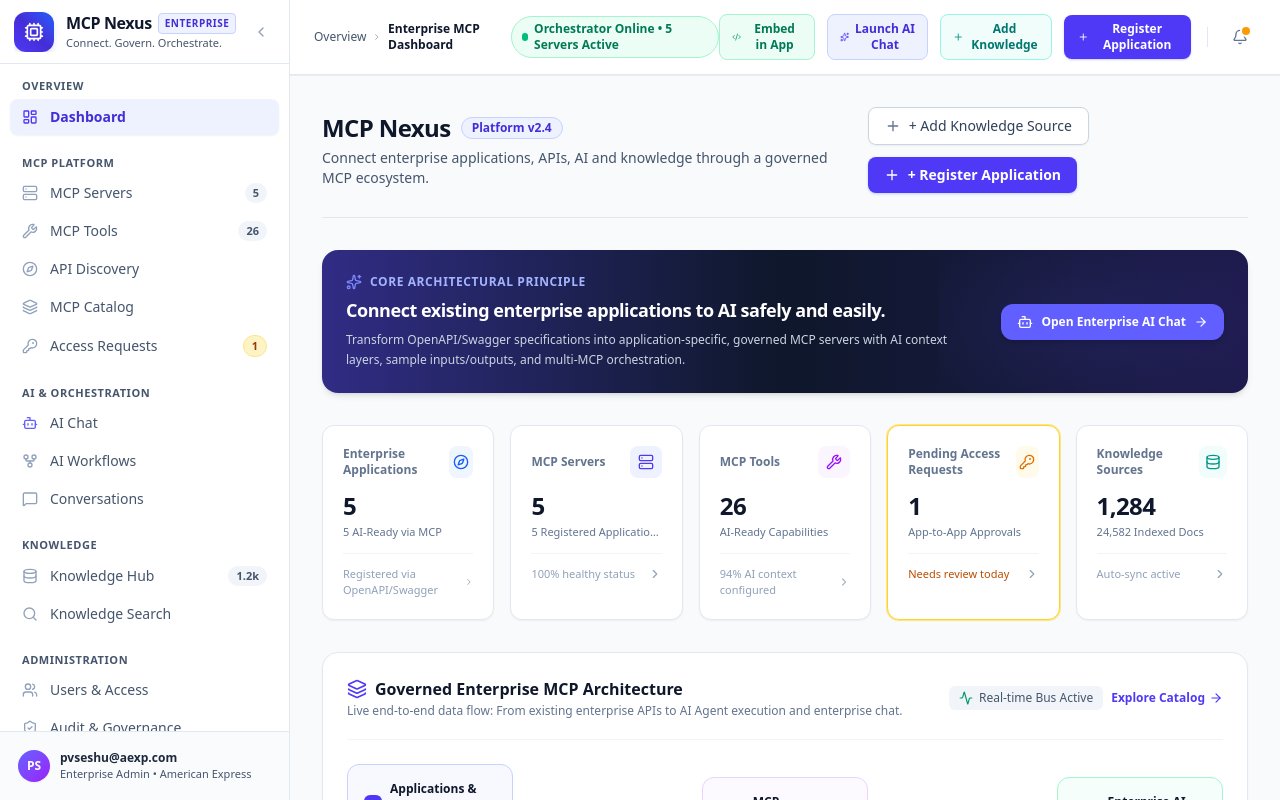
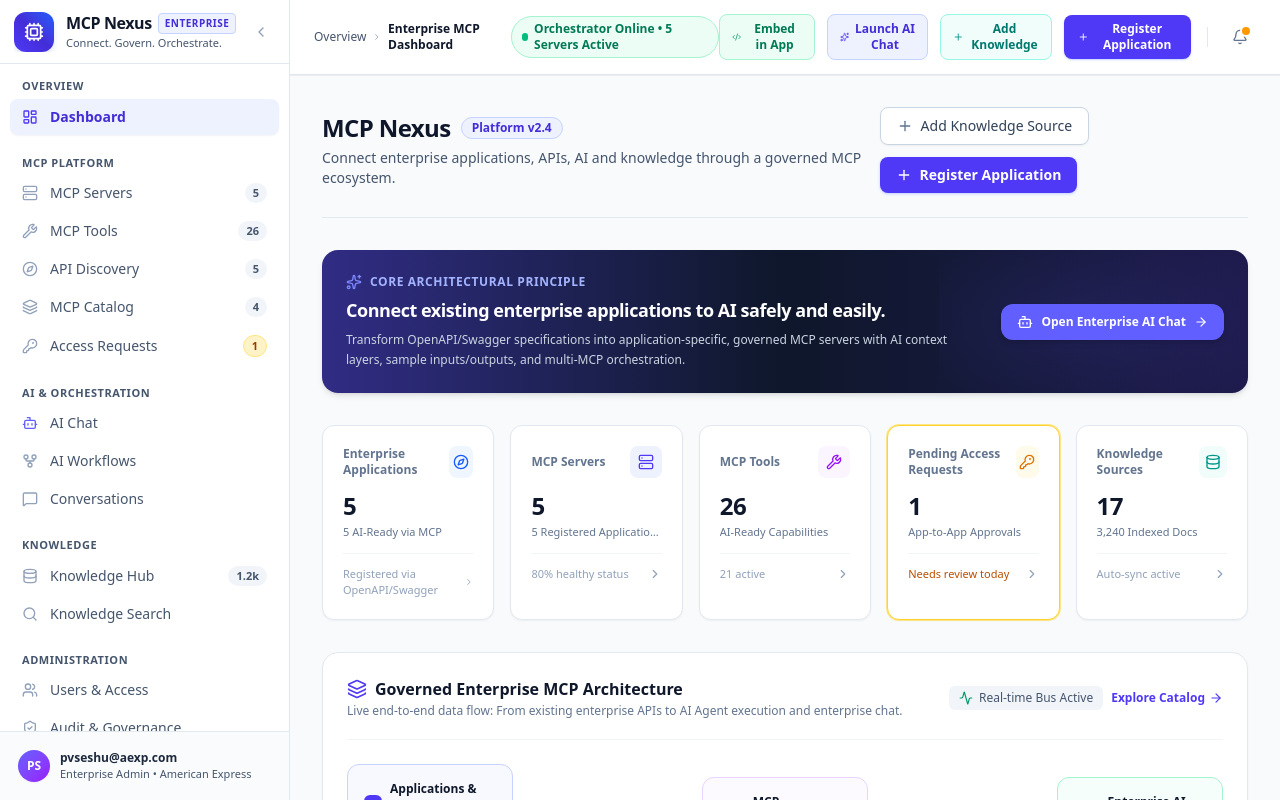
Before and after one commit to pvseshu/MCPNexus_UI, a React (Vite) app: page / in a window 1280 px wide. Built offline with nearby package versions, Linux system fonts and the light colour scheme; no server answers.

Commit message:
Dashboard page api implemented and navigator counts also updated.

```diff
--- a/src/App.tsx
+++ b/src/App.tsx
@@ -3,6 +3,7 @@
 import { loadAppData } from './data/dataProvider';
 import { isDemoMode } from './utils/demoMode';
 import { fetchNavigationCounts, NavigationCounts } from './api/navigation';
+import { fetchDashboardSummary, DashboardSummary } from './api/dashboard';
 import { fetchMcpServerDetail, setCatalogVisibility, updateMcpServer, McpServerPatch } from './api/mcpServers';
 import {
   NavSection,
@@ -95,6 +96,16 @@
       .catch((err) => console.warn('Could not load navigation counts; using local counts.', err));
   };
   useEffect(refreshNavCounts, []);
+
+  // Dashboard numbers from GET /api/dashboard. Never called on /demo. The backend may return
+  // only some blocks (or fail), and the Dashboard falls back to local data for whatever is missing.
+  const [dashboardSummary, setDashboardSummary] = useState<DashboardSummary>({});
+  useEffect(() => {
+    if (isDemoMode()) return;
+    fetchDashboardSummary()
+      .then(setDashboardSummary)
+      .catch((err) => console.warn('Could not load dashboard summary; using local data.', err));
+  }, []);
 
   // Modal & Detail States
   const [selectedAppForDetail, setSelectedAppForDetail] = useState<Application | null>(null);
@@ -254,6 +265,7 @@
     if (!isDemoMode()) {
       try {
         published = (await setCatalogVisibility(serverId, wanted)).isPublishedToCatalog;
+        refreshNavCounts();
       } catch (err) {
         showGlobalToast(
           'Catalog Update Failed',
@@ -423,6 +435,8 @@
         pendingRequestsCount={pendingRequestsCount}
         mcpServersCount={navCounts.mcpServers ?? mcpServers.length}
         mcpToolsCount={navCounts.mcpTools ?? mcpTools.length}
+        apiDiscoveryCount={navCounts.apiDiscovery ?? applications.length}
+        mcpCatalogCount={navCounts.mcpCatalog ?? mcpServers.filter((s) => s.isPublishedToCatalog).length}
       />
 
       {/* Main Content Area */}
@@ -455,7 +469,11 @@
               mcpTools={mcpTools}
               accessRequests={accessRequests}
               recentAuditEvents={auditEvents}
-              pendingRequestsCount={pendingRequestsCount}
+              knowledgeSources={knowledgeSources}
+              summary={dashboardSummary}
+              pendingRequestsCount={
+                dashboardSummary.pendingAccessRequests ?? navCounts.pendingAccessRequests ?? pendingRequestsCount
+              }
               onNavigate={(sec) => setCurrentSection(sec)}
               onOpenRegisterWizard={() => setShowRegisterWizard(true)}
               onRegisterAppClick={() => setShowRegisterWizard(true)}
--- /dev/null
+++ b/src/api/dashboard.ts
@@ -0,0 +1,53 @@
+import { AuditEvent } from '../types';
+import { apiUrl } from '../utils/apiConfig';
+
+// Matches API.md — "10. Get Dashboard Summary"
+// Every block and every field is optional: the backend may not have knowledge or
+// audit data yet, so anything missing is left undefined and the Dashboard falls
+// back to what it can count locally.
+export interface DashboardSummary {
+  applications?: { total?: number; aiReady?: number };
+  mcpServers?: { total?: number; healthy?: number; degraded?: number; offline?: number };
+  mcpTools?: { total?: number; active?: number };
+  pendingAccessRequests?: number;
+  knowledge?: { sources?: number; indexedDocuments?: number };
+  recentActivity?: AuditEvent[];
+}
+
+const isObject = (v: unknown): v is Record<string, unknown> => typeof v === 'object' && v !== null;
+
+// Keeps only the numeric fields of a block; returns undefined when nothing usable is left.
+function numericBlock<T extends Record<string, number | undefined>>(value: unknown, keys: (keyof T)[]): T | undefined {
+  if (!isObject(value)) return undefined;
+  const block: Record<string, number> = {};
+  for (const key of keys) {
+    const n = value[key as string];
+    if (typeof n === 'number') block[key as string] = n;
+  }
+  return Object.keys(block).length > 0 ? (block as T) : undefined;
+}
+
+export async function fetchDashboardSummary(): Promise<DashboardSummary> {
+  const res = await fetch(apiUrl('/api/dashboard'));
+  if (!res.ok) {
+    throw new Error(`Dashboard summary failed (${res.status} ${res.statusText})`);
+  }
+
+  const body = await res.json();
+  const summary: DashboardSummary = {
+    applications: numericBlock(body?.applications, ['total', 'aiReady']),
+    mcpServers: numericBlock(body?.mcpServers, ['total', 'healthy', 'degraded', 'offline']),
+    mcpTools: numericBlock(body?.mcpTools, ['total', 'active']),
+    knowledge: numericBlock(body?.knowledge, ['sources', 'indexedDocuments']),
+  };
+  if (typeof body?.pendingAccessRequests === 'number') summary.pendingAccessRequests = body.pendingAccessRequests;
+  if (Array.isArray(body?.recentActivity)) {
+    summary.recentActivity = body.recentActivity.map((e: AuditEvent) => ({
+      ...e,
+      targetResource: e.targetResource ?? '',
+      actor: e.actor ?? '',
+      details: e.details ?? '',
+    }));
+  }
+  return summary;
+}
--- a/src/components/Dashboard.tsx
+++ b/src/components/Dashboard.tsx
@@ -22,9 +22,19 @@
   FileCode,
   Lock,
 } from 'lucide-react';
-import { NavSection, AuditEvent, EnterpriseApplication, McpServer, McpTool, AccessRequest } from '../types';
+import { NavSection, AuditEvent, EnterpriseApplication, McpServer, McpTool, AccessRequest, KnowledgeSource } from '../types';
+import { DashboardSummary } from '../api/dashboard';
+
+const EMPTY_SUMMARY: DashboardSummary = {};
+
+// "2026-09-19T14:05:00Z" -> local date/time; anything that is not an ISO timestamp is shown as is.
+const formatTimestamp = (ts: string) =>
+  /^\d{4}-\d{2}-\d{2}T/.test(ts) && !Number.isNaN(Date.parse(ts)) ? new Date(ts).toLocaleString() : ts;
 
 interface DashboardProps {
+  knowledgeSources?: KnowledgeSource[];
+  // From GET /api/dashboard. Any missing block falls back to counting the local lists.
+  summary?: DashboardSummary;
   applications?: EnterpriseApplication[];
   mcpServers?: McpServer[];
   mcpTools?: McpTool[];
@@ -52,6 +62,8 @@
   onOpenTransformation,
   pendingRequestsCount,
   recentAuditEvents = [],
+  knowledgeSources = [],
+  summary = EMPTY_SUMMARY,
 }) => {
   const [selectedDiagramNode, setSelectedDiagramNode] = useState<string | null>(null);
 
@@ -86,13 +98,25 @@
     }
   };
 
-  const aiReadyAppsCount = applications.filter((a) => a.isAiReady).length;
+  // Server numbers win; whatever the API did not return is counted from the local lists.
+  const appsTotal = summary.applications?.total ?? applications.length;
+  const aiReadyAppsCount = summary.applications?.aiReady ?? applications.filter((a) => a.isAiReady).length;
+  const serversTotal = summary.mcpServers?.total ?? mcpServers.length;
+  const healthyServers =
+    summary.mcpServers?.healthy ?? mcpServers.filter((s) => s.healthStatus === 'Healthy').length;
+  const toolsTotal = summary.mcpTools?.total ?? mcpTools.length;
+  const activeTools =
+    summary.mcpTools?.active ?? mcpTools.filter((t) => t.status === 'Active').length;
+  const knowledgeSourcesTotal = summary.knowledge?.sources ?? knowledgeSources.length;
+  const indexedDocs =
+    summary.knowledge?.indexedDocuments ?? knowledgeSources.reduce((sum, k) => sum + (k.indexedItemsCount || 0), 0);
+  const activity = (summary.recentActivity ?? recentAuditEvents).slice(0, 5);
 
   const kpis = [
     {
       id: 'kpi-applications',
       label: 'Enterprise Applications',
-      value: applications.length > 0 ? `${applications.length}` : '18',
+      value: `${appsTotal}`,
       sublabel: `${aiReadyAppsCount} AI-Ready via MCP`,
       icon: Compass,
       color: 'blue',
@@ -102,22 +126,25 @@
     {
       id: 'kpi-servers',
       label: 'MCP Servers',
-      value: mcpServers.length > 0 ? `${mcpServers.length}` : '24',
-      sublabel: `${applications.length} Registered Applications`,
+      value: `${serversTotal}`,
+      sublabel: `${appsTotal} Registered Applications`,
       icon: Server,
       color: 'indigo',
       section: 'mcp-servers' as NavSection,
-      trend: '100% healthy status',
+      trend:
+        serversTotal > 0
+          ? `${Math.round((healthyServers / serversTotal) * 100)}% healthy status`
+          : 'No servers registered',
     },
     {
       id: 'kpi-tools',
       label: 'MCP Tools',
-      value: mcpTools.length > 0 ? `${mcpTools.length}` : '186',
+      value: `${toolsTotal}`,
       sublabel: 'AI-Ready Capabilities',
       icon: Wrench,
       color: 'purple',
       section: 'mcp-tools' as NavSection,
-      trend: '94% AI context configured',
+      trend: `${activeTools} active`,
     },
     {
       id: 'kpi-requests',
@@ -133,8 +160,8 @@
     {
       id: 'kpi-knowledge',
       label: 'Knowledge Sources',
-      value: '1,284',
-      sublabel: '24,582 Indexed Docs',
+      value: knowledgeSourcesTotal.toLocaleString(),
+      sublabel: `${indexedDocs.toLocaleString()} Indexed Docs`,
       icon: Database,
       color: 'teal',
       section: 'knowledge-hub' as NavSection,
@@ -165,7 +192,7 @@
             className="inline-flex items-center gap-2 px-4 py-2 rounded-lg bg-white border border-slate-300 hover:bg-slate-50 text-slate-700 text-sm font-medium shadow-xs transition-all cursor-pointer"
           >
             <Plus className="w-4 h-4 text-slate-500" />
-            <span>+ Add Knowledge Source</span>
+            <span>Add Knowledge Source</span>
           </button>
 
           <button
@@ -174,7 +201,7 @@
             className="inline-flex items-center gap-2 px-4 py-2 rounded-lg bg-indigo-600 hover:bg-indigo-700 text-white text-sm font-semibold shadow-sm shadow-indigo-200 transition-all cursor-pointer"
           >
             <Plus className="w-4 h-4" />
-            <span>+ Register Application</span>
+            <span>Register Application</span>
           </button>
         </div>
       </div>
@@ -299,7 +326,7 @@
                 </div>
                 <div>
                   <h4 className="text-xs font-bold text-slate-900 group-hover:text-indigo-700">Applications &amp; MCP Servers</h4>
-                  <span className="text-[10px] text-slate-500">{applications.length} Apps ➔ {mcpServers.length} Servers</span>
+                  <span className="text-[10px] text-slate-500">{appsTotal} Apps ➔ {serversTotal} Servers</span>
                 </div>
               </div>
               <p className="text-[11px] text-slate-600 leading-tight">
@@ -307,7 +334,7 @@
               </p>
               <div className="mt-2.5 flex items-center gap-1 text-[10px] font-semibold text-indigo-700">
                 <Server className="w-3 h-3" />
-                <span>{mcpTools.length} MCP Tools</span>
+                <span>{toolsTotal} MCP Tools</span>
               </div>
             </div>
 
@@ -379,7 +406,7 @@
               <div>
                 <h4 className="text-xs font-bold text-slate-900">Knowledge Hub Branch</h4>
                 <p className="text-[11px] text-slate-500">
-                  1,284 Sources (PDFs, Wikis, SOPs) ➔ Grounded directly into AI Agent alongside live MCP Actions
+                  {knowledgeSourcesTotal.toLocaleString()} Sources (PDFs, Wikis, SOPs) ➔ Grounded directly into AI Agent alongside live MCP Actions
                 </p>
               </div>
             </div>
@@ -413,7 +440,10 @@
           </div>
 
           <div className="divide-y divide-slate-100 mt-2">
-            {(recentAuditEvents || []).slice(0, 5).map((evt) => (
+            {activity.length === 0 && (
+              <p className="py-6 text-center text-xs text-slate-400">No recent activity</p>
+            )}
+            {activity.map((evt) => (
               <div key={evt.id} className="py-3 flex items-start justify-between gap-4 hover:bg-slate-50/50 px-2 rounded-lg transition-colors">
                 <div className="flex items-start gap-3 min-w-0">
                   <div
@@ -445,7 +475,7 @@
                     <p className="text-[11px] text-slate-500 truncate mt-0.5">{evt.details}</p>
                     <span className="text-[10px] text-slate-400 flex items-center gap-1 mt-0.5">
                       <Clock className="w-2.5 h-2.5" />
-                      {evt.timestamp} • {evt.actor || evt.userOrApp || 'System'}
+                      {formatTimestamp(evt.timestamp)} •{evt.actor || evt.userOrApp || 'System'}
                     </span>
                   </div>
                 </div>
```
Also changed, not shown: src/api/navigation.ts (+9 -1 lines), src/components/Navigation.tsx (+6 -2 lines), 1 other file (tests, documents, lock files or other folders).
